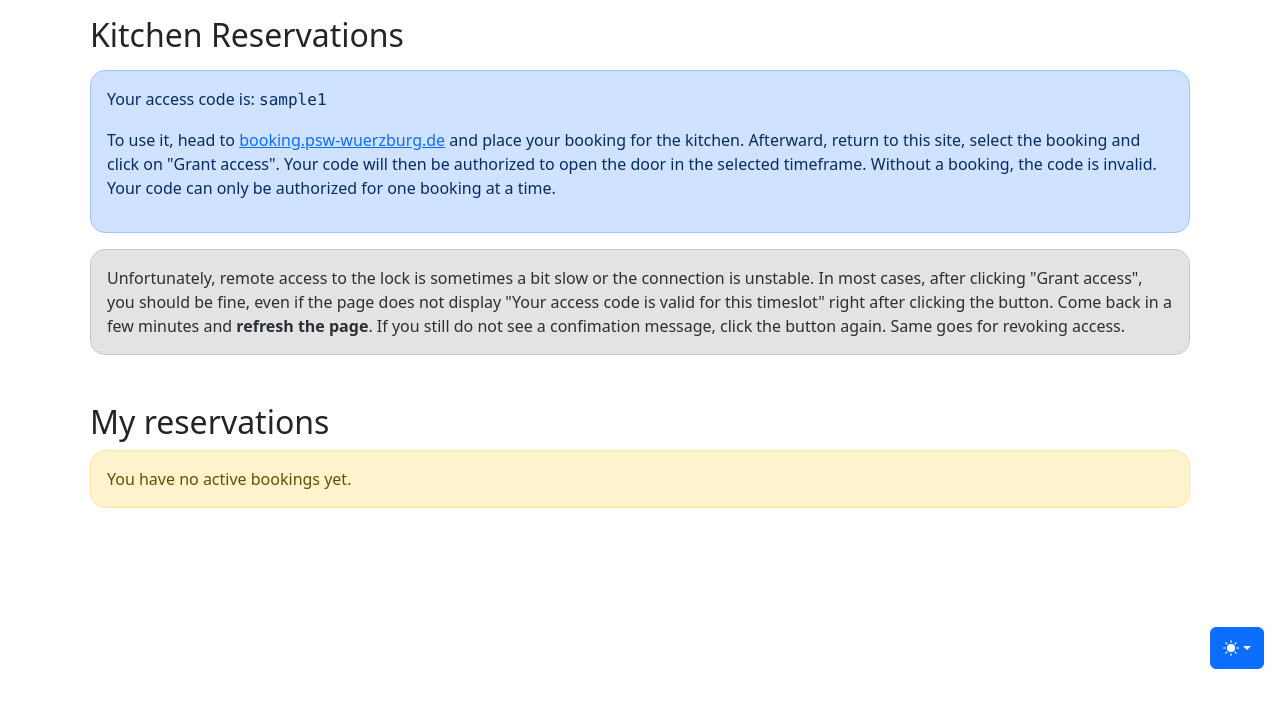
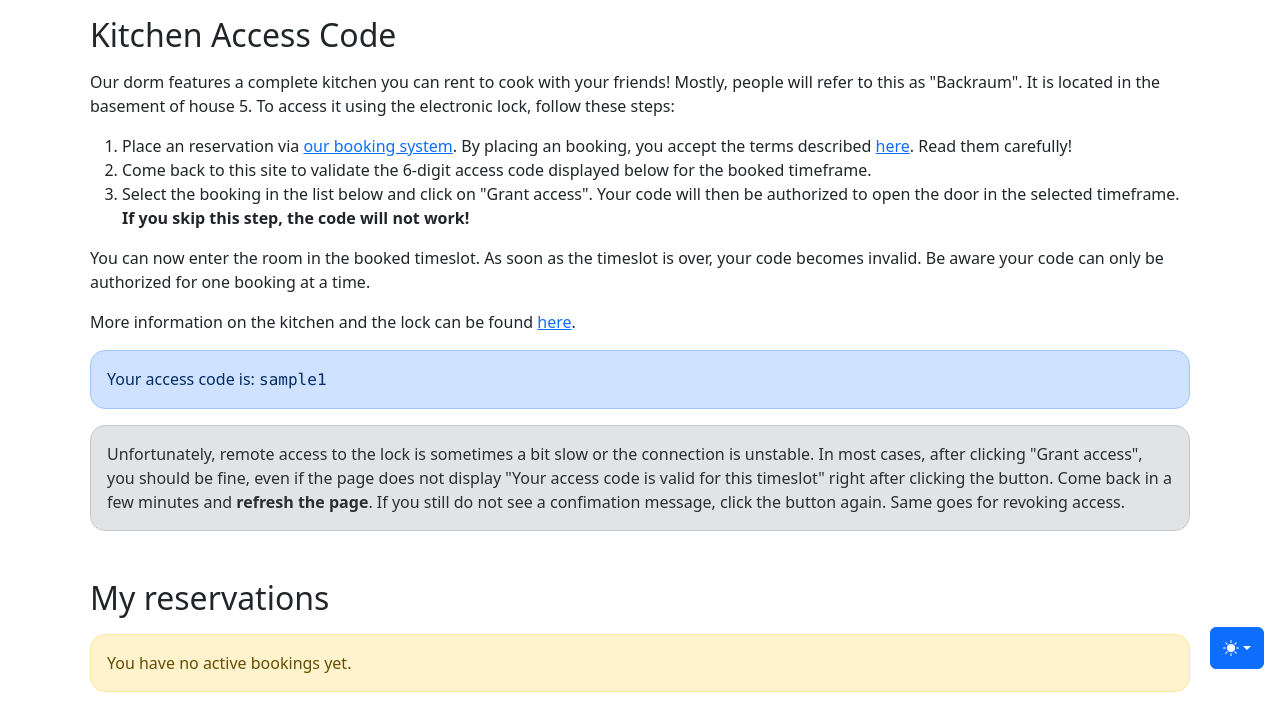
Before and after one commit to Peter-Schneider-Wohnheim/psw-hub, a PHP site: page /keychain/kitchen.php in a window 1280 px wide. Shown: the part 115-823 px from the top of the page. Before the commit the page ends 784 px from the top, so only its background shows below. Run offline with PHP 8.4, Linux system fonts and the light colour scheme; the visitor is signed in with stand-in values (Sample User, id 1); data that the repository does not hold is empty.

Commit message:
Make instructions more clear

```diff
--- a/keychain/kitchen.php
+++ b/keychain/kitchen.php
@@ -13,14 +13,18 @@ if ($_SERVER['REQUEST_METHOD'] === 'POST') {
 }
 $accessCode = getAccessCode();
 
-echo '<h2 class="h2 mb-3">Kitchen Reservations</h2>';
+echo '<h2 class="h2 mb-3">Kitchen Access Code</h2>';
 $accessCodeInfo = <<<ACCESSCODEINFO
+<p>Our dorm features a complete kitchen you can rent to cook with your friends! Mostly, people will refer to this as "Backraum". It is located in the basement of house 5. To access it using the electronic lock, follow these steps:</p>
+<ol>
+    <li>Place an reservation via <a href="https://booking.psw-wuerzburg.de" target="_blank">our booking system</a>. By placing an booking, you accept the terms described <a href="https://psw-wuerzburg.de/wiki/room-booking" target="_blank">here</a>. Read them carefully!</li>
+    <li>Come back to this site to validate the 6-digit access code displayed below for the booked timeframe.</li>
+    <li>Select the booking in the list below and click on "Grant access". Your code will then be authorized to open the door in the selected timeframe. <strong>If you skip this step, the code will not work!</strong></li>
+</ol>
+<p>You can now enter the room in the booked timeslot. As soon as the timeslot is over, your code becomes invalid. Be aware your code can only be authorized for one booking at a time.</p>
+<p>More information on the kitchen and the lock can be found <a href="https://psw-wuerzburg.de/wiki/kitchen/" target="_blank">here</a>.</p>
 <div class="alert alert-primary" role="alert">
-  <p>Your access code is: <span class="font-monospace">$accessCode</span></p>
-  <p>To use it, head to <a href="https://booking.psw-wuerzburg.de/index.php?area=3" target="_blank">booking.psw-wuerzburg.de</a> and place
-  your booking for the kitchen. Afterward, return to this site, select the booking and click on "Grant access".
-  Your code will then be authorized to open the door in the selected timeframe. Without a booking, the code is invalid.
-  Your code can only be authorized for one booking at a time.</p>
+  Your access code is: <span class="font-monospace">$accessCode</span>
 </div>
 <div class="alert alert-secondary" role="alert">
   Unfortunately, remote access to the lock is sometimes a bit slow or the connection is unstable.
@@ -103,7 +107,7 @@ if(count($reservations) > 0){
     }
 } else {
    $noReservations = <<<NORESERVATIONS
-    <div class="alert alert-warning" role="alert">
+    <div class="alert alert-warning mt-3" role="alert">
       You have no active bookings yet.
     </div>
     NORESERVATIONS;
```
